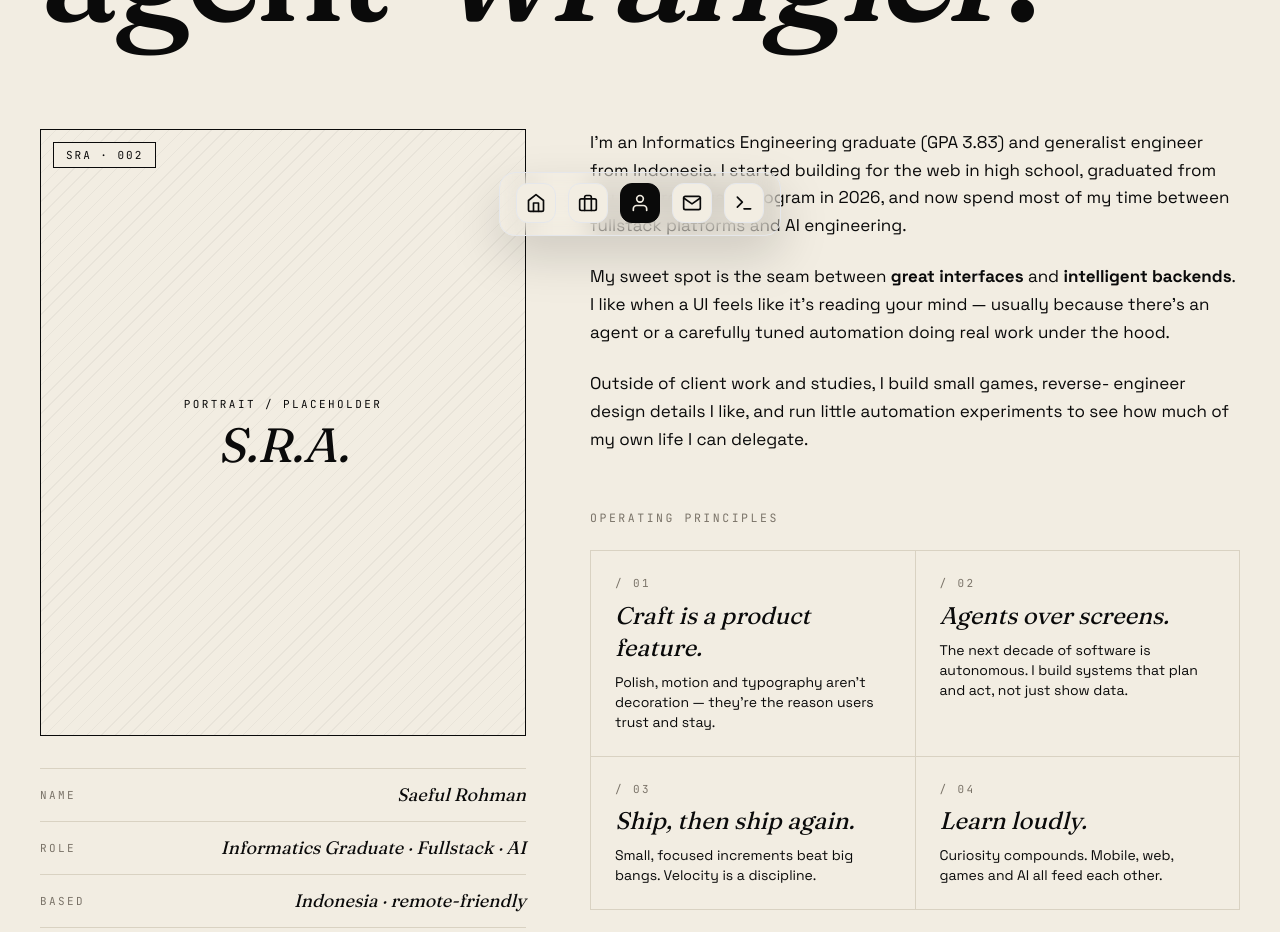
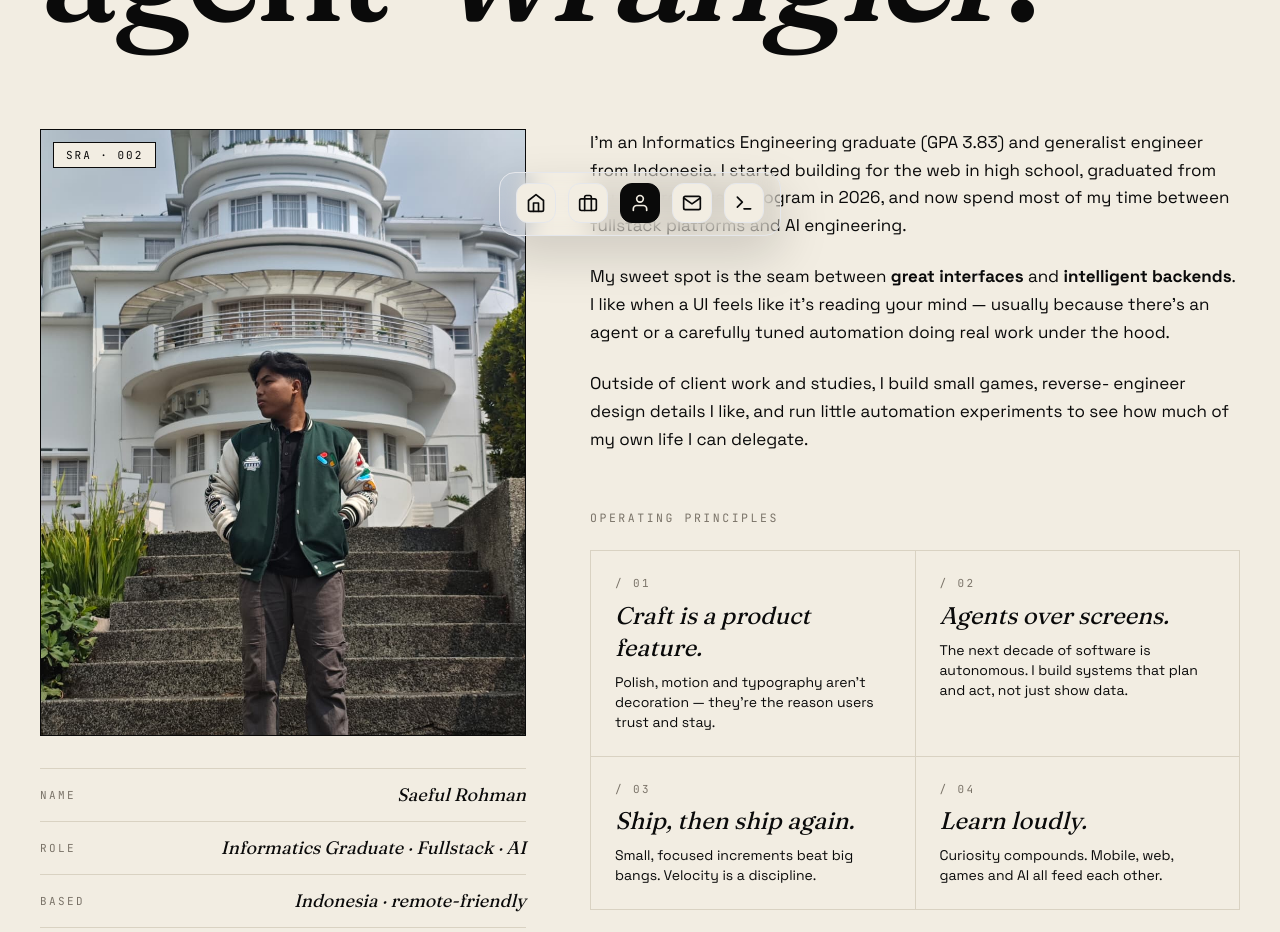
Before and after one commit to XenchinRyu7/Next-Portfolio, a Next.js app: page /about in a window 1280 px wide. Shown: the part 540-1472 px from the top of the page. Built offline with nearby package versions, Linux system fonts and the light colour scheme.

Commit message:
feat: add About page with profile image and professional bio

```diff
--- a/src/app/about/page.tsx
+++ b/src/app/about/page.tsx
@@ -1,5 +1,6 @@
 import type { Metadata } from "next";
 import Link from "next/link";
+import Image from "next/image";
 import Marquee from "@/components/marquee";
 import { skillGroups, marqueeWords } from "@/data/skills";
 
@@ -53,15 +54,16 @@ export default function AboutPage() {
 
       <section className="mx-auto mt-24 grid max-w-[1400px] grid-cols-12 gap-6 px-5 md:px-10">
         <div className="col-span-12 md:col-span-5">
-          <div className="relative aspect-[4/5] w-full overflow-hidden border border-[var(--ink)] bg-[var(--bone)]">
-            <div className="absolute inset-0 hatch opacity-40" aria-hidden />
-            <div className="absolute inset-0 flex flex-col items-center justify-center">
-              <p className="font-mono text-[11px] uppercase tracking-[0.22em] text-[var(--ink)]/70">
-                Portrait / Placeholder
-              </p>
-              <p className="mt-2 font-serif text-5xl italic">S.R.A.</p>
-            </div>
-            <div className="absolute left-3 top-3 chip bg-[var(--bone)]">
+          <div className="relative aspect-[4/5] w-full overflow-hidden border border-[var(--ink)] bg-[var(--bone)] group">
+            <Image
+              src="/img/profile_picture.jpeg"
+              alt="Saeful Rohman"
+              fill
+              className="object-cover transition-transform duration-700 ease-out group-hover:scale-105"
+              sizes="(max-w-768px) 100vw, 40vw"
+              priority
+            />
+            <div className="absolute left-3 top-3 chip bg-[var(--bone)] z-10">
               SRA · 002
             </div>
           </div>
```
Also changed, not shown: public/img/profile_picture.jpeg (added).
